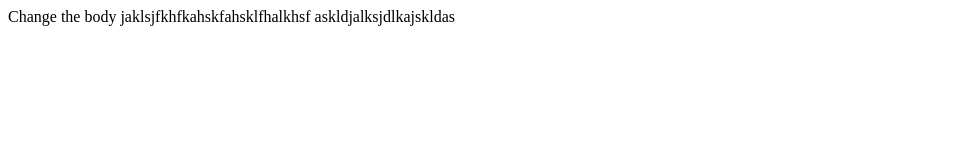
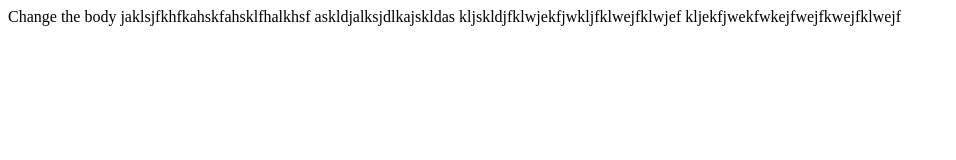
Before and after one commit to jaderoliver/jenkins_pipeline_examples, a plain HTML site: page about.html in a window 1280 px wide. Shown: the whole page, without its empty margins (0-956 px from the left). Drawn offline with Linux system fonts and the light colour scheme.

Commit message:
Update about.html

```diff
--- a/about.html
+++ b/about.html
@@ -7,7 +7,9 @@
 <body>
 Change the body
 jaklsjfkhfkahskfahsklfhalkhsf
-  askldjalksjdlkajskldas
+askldjalksjdlkajskldas
+kljskldjfklwjekfjwkljfklwejfklwjef
+kljekfjwekfwkejfwejfkwejfklwejf
 </body>
 
 </html>
```
